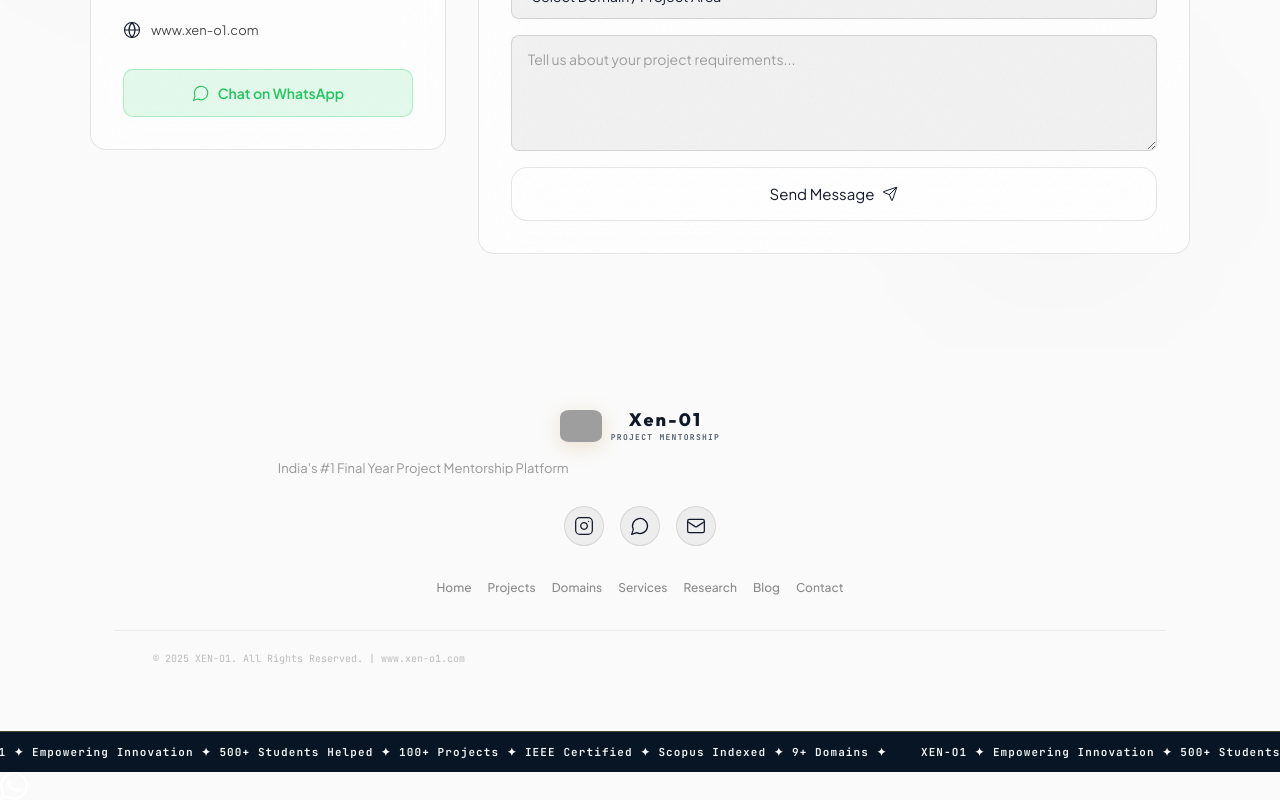
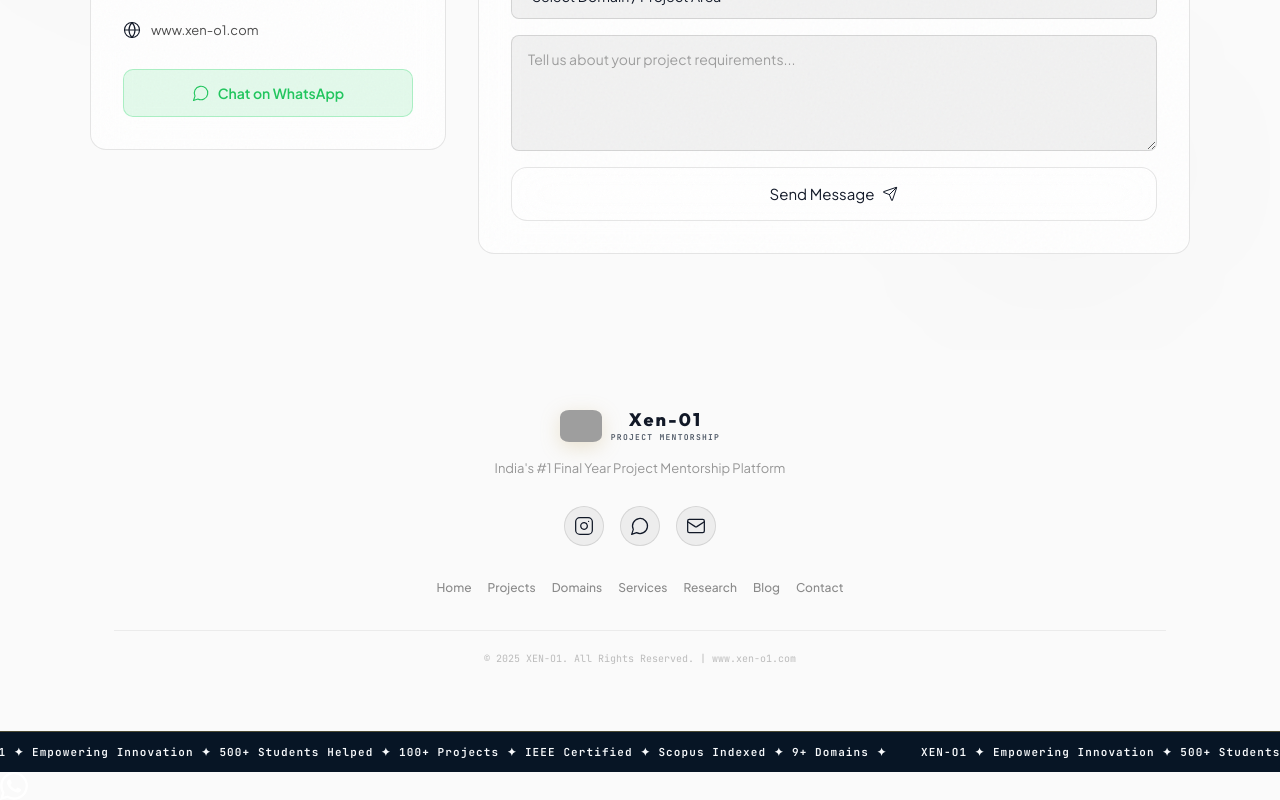
Before and after one commit to KarreJohnHyde/Xen-01, a React (Vite) app: page / in a window 1280 px wide. Shown: the part 10444-11244 px from the top of the page. Built offline with nearby package versions, Linux system fonts and the light colour scheme; no server answers; grey boxes are pictures that could not be loaded.

Commit message:
feat: add Vercel features section, XenLogo component, and site favicon

```diff
--- a/src/components/Footer.tsx
+++ b/src/components/Footer.tsx
@@ -7,12 +7,12 @@
 
   return (
     <footer style={{ background: 'var(--bg-void)', color: 'white', paddingTop: 60 }}>
-      <div style={{ maxWidth: 1100, margin: '0 auto', padding: '0 24px 48px', textAlign: 'center' }}>
+      <div style={{ maxWidth: 1100, margin: '0 auto', padding: '0 24px 48px', display: 'flex', flexDirection: 'column', alignItems: 'center', textAlign: 'center' }}>
         {/* Logo */}
         <div style={{ display: 'flex', alignItems: 'center', justifyContent: 'center', gap: 12, marginBottom: 16 }}>
           <XenLogo size={42} />
         </div>
-        <p style={{ fontFamily: 'var(--font-text)', fontSize: 13, color: 'var(--white-40)', marginBottom: 28 }}>India's #1 Final Year Project Mentorship Platform</p>
+        <p style={{ fontFamily: 'var(--font-text)', fontSize: 13, color: 'var(--white-40)', marginBottom: 28, maxWidth: '100%' }}>India's #1 Final Year Project Mentorship Platform</p>
 
         {/* Social */}
         <div style={{ display: 'flex', justifyContent: 'center', gap: 16, marginBottom: 32 }}>
@@ -39,7 +39,7 @@
             </button>
           ))}
         </div>
-        <div style={{ height: 1, background: 'var(--white-6)', marginBottom: 20 }} />
+        <div style={{ width: '100%', height: 1, background: 'var(--white-6)', marginBottom: 20 }} />
         <p style={{ fontFamily: 'JetBrains Mono', fontSize: 10, color: 'var(--white-25)' }}>© 2025 XEN-O1. All Rights Reserved. | www.xen-o1.com</p>
       </div>
 
```
